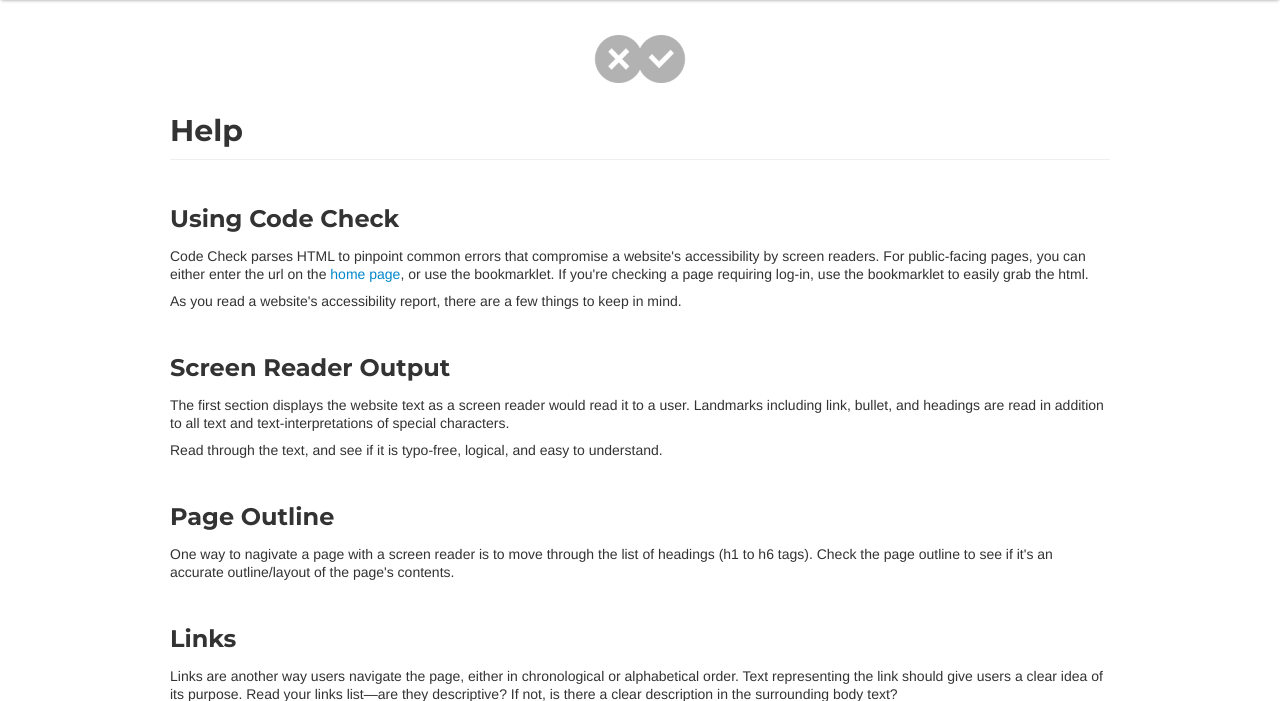
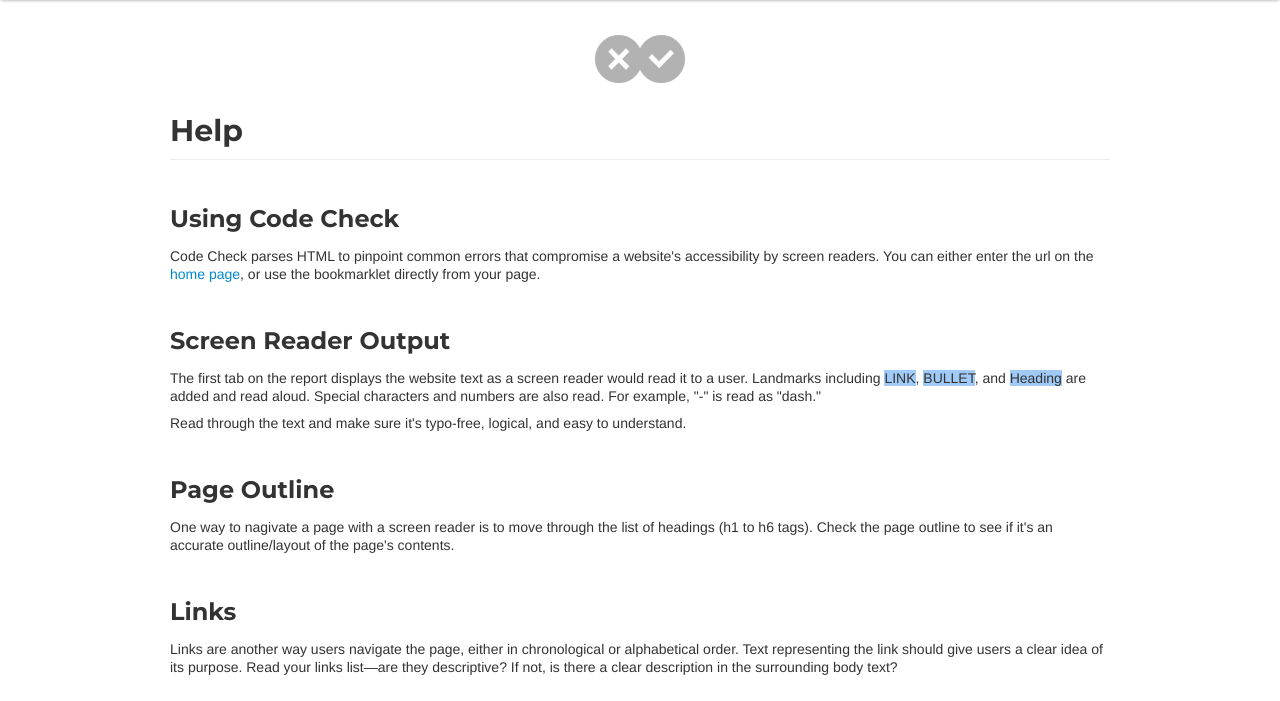
Before and after one commit to abbyoung/Code-Check, a Flask app: page /help in a window 1280 px wide. Shown: the part 40-741 px from the top of the page. Run offline with Flask 2, Linux system fonts and the light colour scheme; some libraries are stand-ins or nearby versions.

Commit message:
Cleaning up

```diff
--- a/templates/about.html
+++ b/templates/about.html
@@ -9,15 +9,15 @@
 Access by everyone regardless of disability is an essential aspect.”</p>
 &mdash;Tim Berners-Lee, W3C Director and inventor of the World Wide Web</p>
 
-<br /><p>The web was born accessible, and it's our job to keep it that way. Code Check was created to make web accessibility easier to achieve. With an initial focus on screen readers, Code Check utilizes <a href="http://http://www.section508.gov/" target="_blank">Section 508 standards</a>, screen reader habits, and current web standards to optimize html for screen reader users.</p>
+<br /><p>The web was born accessible, and it's our job to keep it that way. Code Check was created to make web accessibility easier to achieve. With an initial focus on screen readers, Code Check utilizes <a href="http://www.section508.gov/" target="_blank">Section 508 standards</a>, screen reader habits, and current web standards to optimize html for screen reader users.</p>
 
 <h2>What's a screen reader?</h2>
 <p>A screen reader is software that interprets a computer screen's output and reads it to users. By writing semantic html, keeping current web standards in mind, and understanding how this technology parses our pages, developers can improve web accessibility for screen reader users and beyond.</p>
 
 <h2>Credits</h2>
-<p>Code Check was created by <a href="http://hackbrightacademy.com"Hackbright fellow Abigail Young, with much gratitude to Steve Simitzis, Lenny Burdette, Nick Avgerinos, Liz Howard, and Cynthia Dueltgen. Logo icon courtesy of The Noun Project and <a href="http://SuperAtic.com/" target="_blank">SuperAtic LABS</a>.</p>
+<p>Code Check was created by <a href="http://hackbrightacademy.com" target="_blank">Hackbright</a> fellow Abigail Young, with much gratitude to Steve Simitzis, Lenny Burdette, Nick Avgerinos, Liz Howard, and Cynthia Dueltgen. Logo icon courtesy of The Noun Project and <a href="http://SuperAtic.com/" target="_blank">SuperAtic LABS</a>.</p>
 
-<p>Grab the code on GitHub <a href="http://github.com/abbyoung/Project" target="_blank">here</a>
+<p>Grab the code on GitHub <a href="http://github.com/abbyoung/Project" target="_blank">here</a>.
 
 
 {% endblock %}
--- a/templates/base.html
+++ b/templates/base.html
@@ -1,4 +1,4 @@
-<html>
+<html lang="en">
     <head>
         <title>Code Check</title>
         <link rel="stylesheet" href="/static/css/bootstrap.css">
--- a/templates/help.html
+++ b/templates/help.html
@@ -5,14 +5,12 @@
 <hr>
 
 <h2>Using Code Check</h2>
-<p>Code Check parses HTML to pinpoint common errors that compromise a website's accessibility by screen readers. For public-facing pages, you can either enter the url on the <a href={{url_for('index')}}>home page</a>, or use the bookmarklet. If you're checking a page requiring log-in, use the bookmarklet to easily grab the html.</p>
-
-<p>As you read a website's accessibility report, there are a few things to keep in mind.</p>
+<p>Code Check parses HTML to pinpoint common errors that compromise a website's accessibility by screen readers. You can either enter the url on the <a href={{url_for('index')}}>home page</a>, or use the bookmarklet directly from your page.</p>
 
 <h2>Screen Reader Output</h2>
-<p>The first section displays the website text as a screen reader would read it to a user. Landmarks including link, bullet, and headings are read in addition to all text and text-interpretations of special characters.</p>
+<p>The first tab on the report displays the website text as a screen reader would read it to a user. Landmarks including <span class="highlight">LINK</span>, <span class="highlight">BULLET</span>, and <span class="highlight">Heading</span> are added and read aloud. Special characters and numbers are also read. For example, "&dash;" is read as "dash."</p>
 
-<p>Read through the text, and see if it is typo-free, logical, and easy to understand.</p>
+<p>Read through the text and make sure it's typo-free, logical, and easy to understand.</p>
 
 <h2>Page Outline</h2>
 <p>One way to nagivate a page with a screen reader is to move through the list of headings (h1 to h6 tags). Check the page outline to see if it's an accurate outline/layout of the page's contents.</p>
--- a/templates/index.html
+++ b/templates/index.html
@@ -1,4 +1,4 @@
-<html>
+<html lang="en">
     <head>
         <title>Code Check</title>
         <link rel="stylesheet" href="/static/css/bootstrap.css">
```
Also changed, not shown: templates/bk_results.html (+7 -4 lines), templates/results.html (+5 -2 lines).
